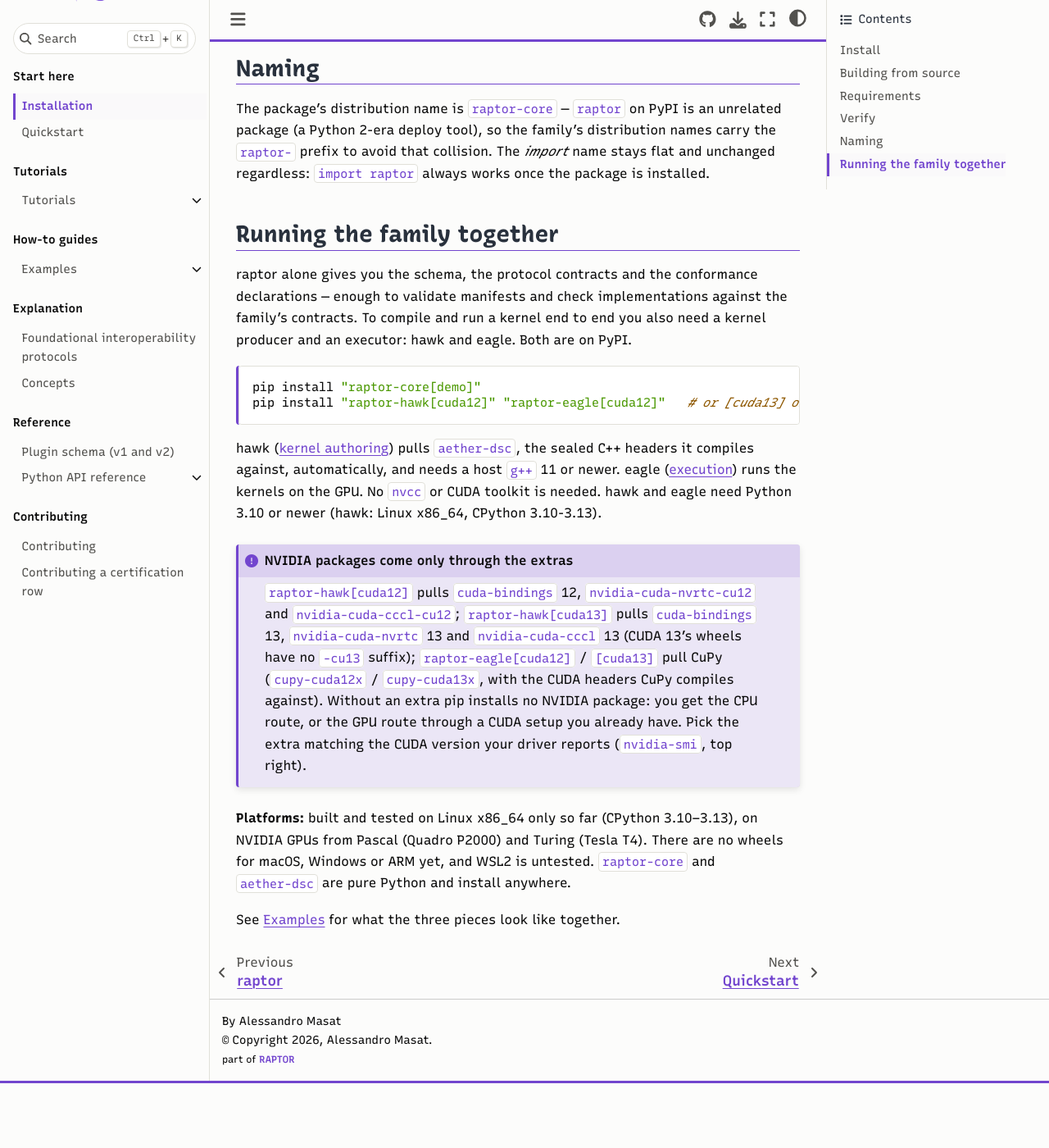
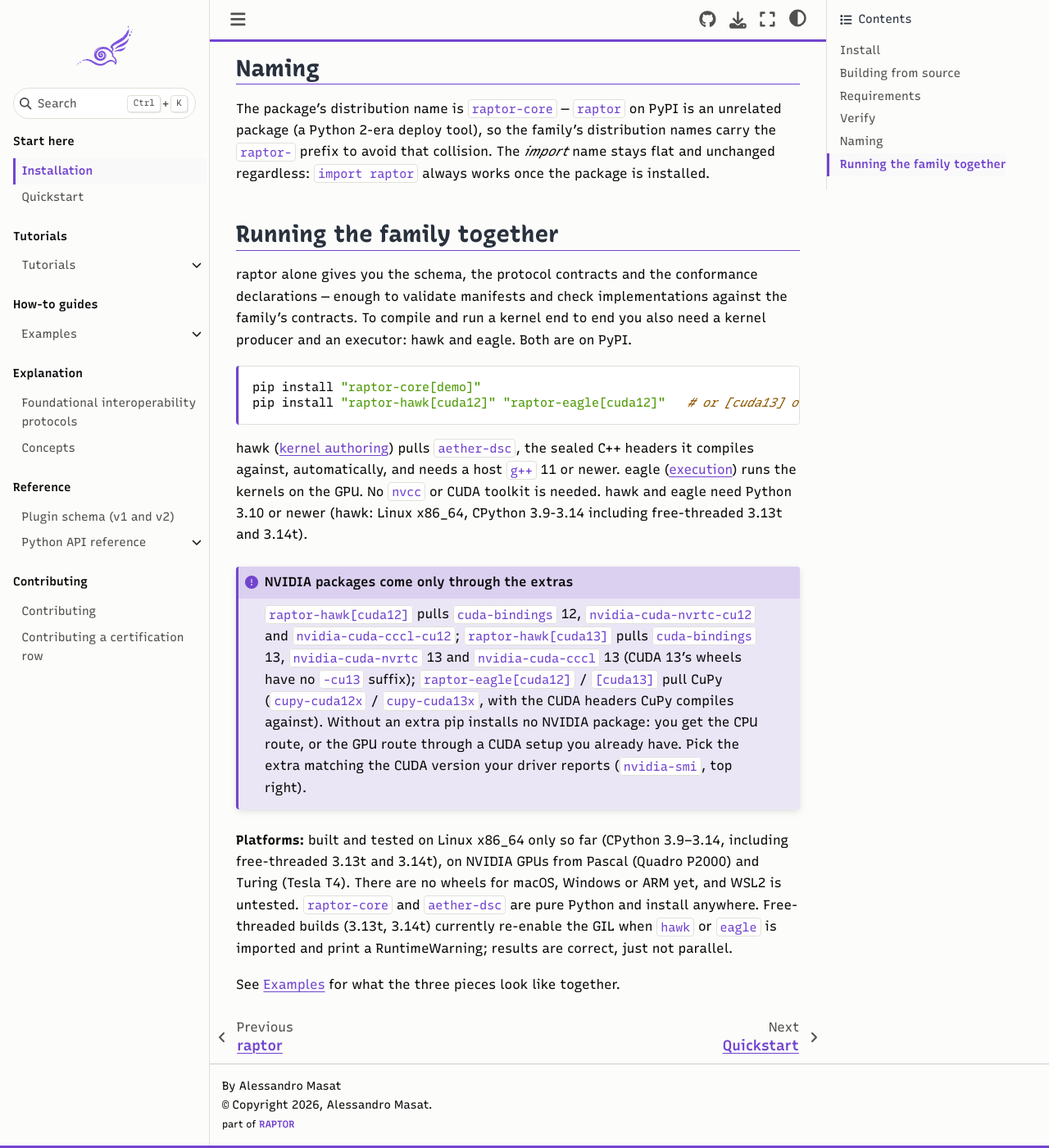
Before and after one commit to amasat01/raptor, a Sphinx documentation site: the page built from docs/content/installation.md, in a window 1280 px wide and 1400 px high, scrolled down 979 px. Shown: the whole window at 82% size. Built offline with Sphinx 7.4.7 and the Sphinx Book theme 1.1.4, drawn with Linux system fonts in a browser that asks for light colours; before the commit the page ends 2300 px from its top, so only the background shows below that.

Commit message:
Update the platform notes for CPython 3.9-3.14 and free-threaded wheels

````diff
--- a/docs/content/installation.md
+++ b/docs/content/installation.md
@@ -61,7 +61,7 @@ hawk ([kernel authoring](https://github.com/amasat01/hawk)) pulls `aether-dsc`,
 sealed C++ headers it compiles against, automatically, and needs a host `g++` 11 or
 newer. eagle ([execution](https://github.com/amasat01/eagle)) runs the kernels on the
 GPU. No `nvcc` or CUDA toolkit is needed. hawk and eagle need Python 3.10 or newer
-(hawk: Linux x86_64, CPython 3.10-3.13).
+(hawk: Linux x86_64, CPython 3.9-3.14 including free-threaded 3.13t and 3.14t).
 
 ```{admonition} NVIDIA packages come only through the extras
 :class: important
@@ -73,6 +73,6 @@ suffix); `raptor-eagle[cuda12]` / `[cuda13]` pull CuPy (`cupy-cuda12x` /
 matching the CUDA version your driver reports (`nvidia-smi`, top right).
 ```
 
-**Platforms:** built and tested on Linux x86_64 only so far (CPython 3.10–3.13), on NVIDIA GPUs from Pascal (Quadro P2000) and Turing (Tesla T4). There are no wheels for macOS, Windows or ARM yet, and WSL2 is untested. `raptor-core` and `aether-dsc` are pure Python and install anywhere.
+**Platforms:** built and tested on Linux x86_64 only so far (CPython 3.9–3.14, including free-threaded 3.13t and 3.14t), on NVIDIA GPUs from Pascal (Quadro P2000) and Turing (Tesla T4). There are no wheels for macOS, Windows or ARM yet, and WSL2 is untested. `raptor-core` and `aether-dsc` are pure Python and install anywhere. Free-threaded builds (3.13t, 3.14t) currently re-enable the GIL when `hawk` or `eagle` is imported and print a RuntimeWarning; results are correct, just not parallel.
 
 See [Examples](/content/examples) for what the three pieces look like together.
````
Also changed, not shown: README.md (+2 -2 lines).
